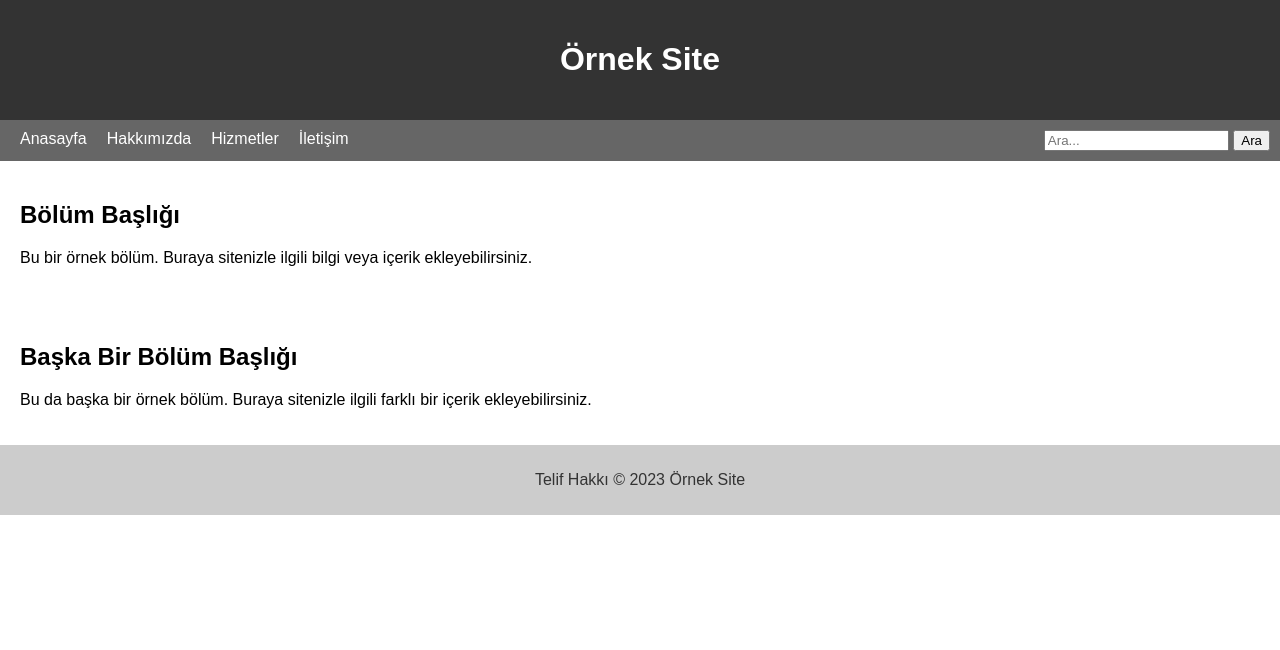
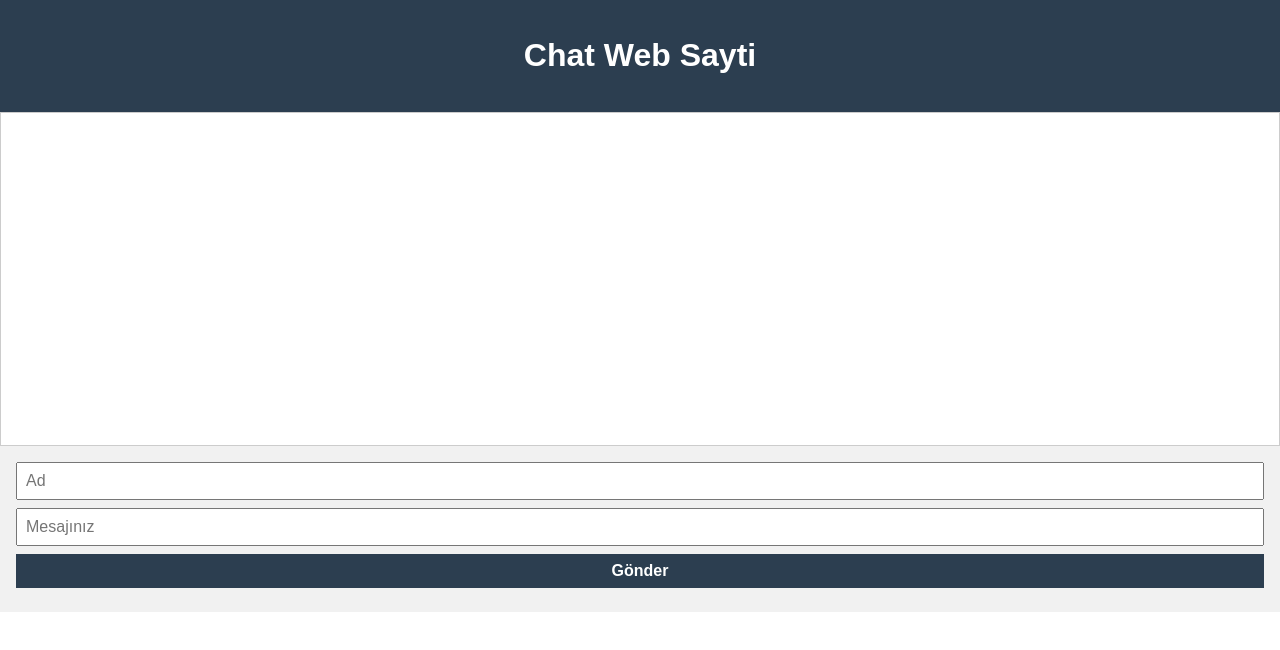
Before and after one commit to SumurazMirzayev/chat.github.io, a plain HTML site: page index.html in a window 1280 px wide. Drawn offline with Linux system fonts and the light colour scheme.

Commit message:
Update index.html

```diff
--- a/index.html
+++ b/index.html
@@ -1,79 +1,84 @@
 <!DOCTYPE html>
 <html>
   <head>
-    <meta charset="UTF-8">
-    <title>Örnek Site</title>
+    <title>Chat Web Sayti</title>
     <style>
-      /* CSS burada */
       body {
         font-family: Arial, sans-serif;
         margin: 0;
         padding: 0;
       }
       header {
-        background-color: #333;
+        background-color: #2c3e50;
         color: white;
-        padding: 20px;
+        padding: 1rem;
         text-align: center;
       }
-      nav {
-        background-color: #666;
+      #messages {
+        border: 1px solid #ccc;
+        height: 300px;
+        overflow-y: scroll;
+        padding: 1rem;
+      }
+      form {
+        background-color: #f1f1f1;
+        display: flex;
+        flex-direction: column;
+        padding: 1rem;
+      }
+      input[type="text"],
+      button {
+        font-size: 1rem;
+        padding: 0.5rem;
+        margin-bottom: 0.5rem;
+      }
+      button {
+        background-color: #2c3e50;
+        border: none;
         color: white;
-        display: flex;
-        justify-content: space-between;
-        padding: 10px;
+        cursor: pointer;
+        font-weight: bold;
       }
-      nav ul {
-        display: flex;
-        list-style-type: none;
-        margin: 0;
-        padding: 0;
-      }
-      nav ul li a {
-        color: white;
-        padding: 10px;
-        text-decoration: none;
-      }
-      nav ul li a:hover {
-        background-color: #999;
-      }
-      section {
-        padding: 20px;
-      }
-      footer {
-        background-color: #ccc;
-        color: #333;
-        padding: 10px;
-        text-align: center;
+      button:hover {
+        background-color: #34495e;
       }
     </style>
   </head>
   <body>
     <header>
-      <h1>Örnek Site</h1>
+      <h1>Chat Web Sayti</h1>
     </header>
-    <nav>
-      <ul>
-        <li><a href="#">Anasayfa</a></li>
-        <li><a href="#">Hakkımızda</a></li>
-        <li><a href="#">Hizmetler</a></li>
-        <li><a href="#">İletişim</a></li>
-      </ul>
-      <form action="#" method="get">
-        <input type="text" placeholder="Ara...">
-        <button type="submit">Ara</button>
-      </form>
-    </nav>
-    <section>
-      <h2>Bölüm Başlığı</h2>
-      <p>Bu bir örnek bölüm. Buraya sitenizle ilgili bilgi veya içerik ekleyebilirsiniz.</p>
-    </section>
-    <section>
-      <h2>Başka Bir Bölüm Başlığı</h2>
-      <p>Bu da başka bir örnek bölüm. Buraya sitenizle ilgili farklı bir içerik ekleyebilirsiniz.</p>
-    </section>
-    <footer>
-      <p>Telif Hakkı © 2023 Örnek Site</p>
-    </footer>
+    <div id="messages"></div>
+    <form>
+      <input type="text" id="nameInput" placeholder="Ad" />
+      <input type="text" id="messageInput" placeholder="Mesajınız" />
+      <button type="submit">Gönder</button>
+    </form>
+
+    <script>
+      let nameInput = document.getElementById("nameInput");
+      let messageInput = document.getElementById("messageInput");
+      let messages = document.getElementById("messages");
+      let name = null;
+
+      function sendMessage() {
+        let message = messageInput.value;
+        let messageElement = document.createElement("div");
+        messageElement.textContent = name + ": " + message;
+        messages.appendChild(messageElement);
+        messageInput.value = "";
+      }
+
+      document.querySelector("form").addEventListener("submit", (event) => {
+        event.preventDefault();
+        if (name === null) {
+          name = nameInput.value;
+          nameInput.disabled = true; // kullanıcının ismini yeniden değiştirmesini engeller
+          messageInput.focus(); // mesaj girdiği alanı seçer
+        } else {
+          sendMessage();
+        }
+      });
+    </script>
   </body>
 </html>
```
